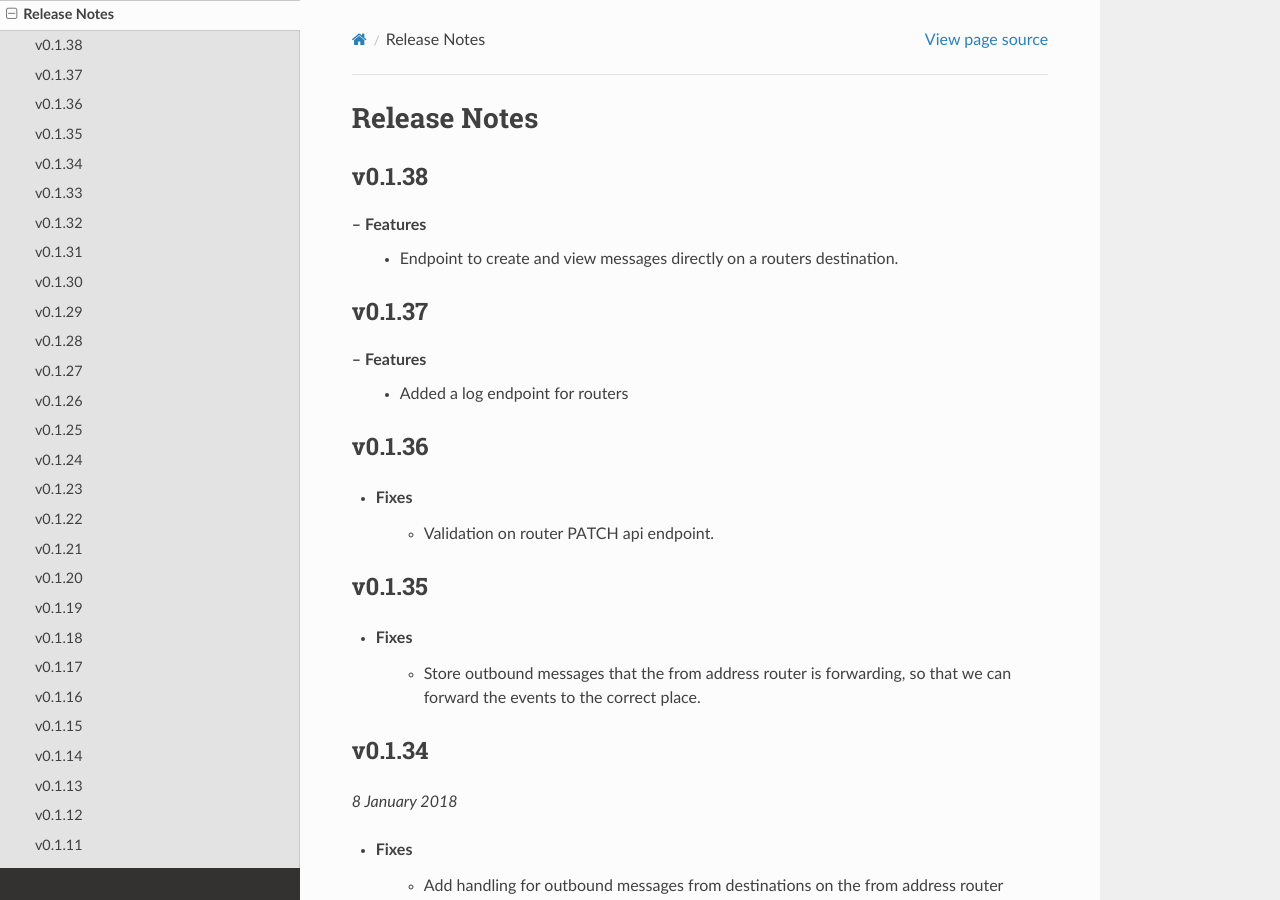
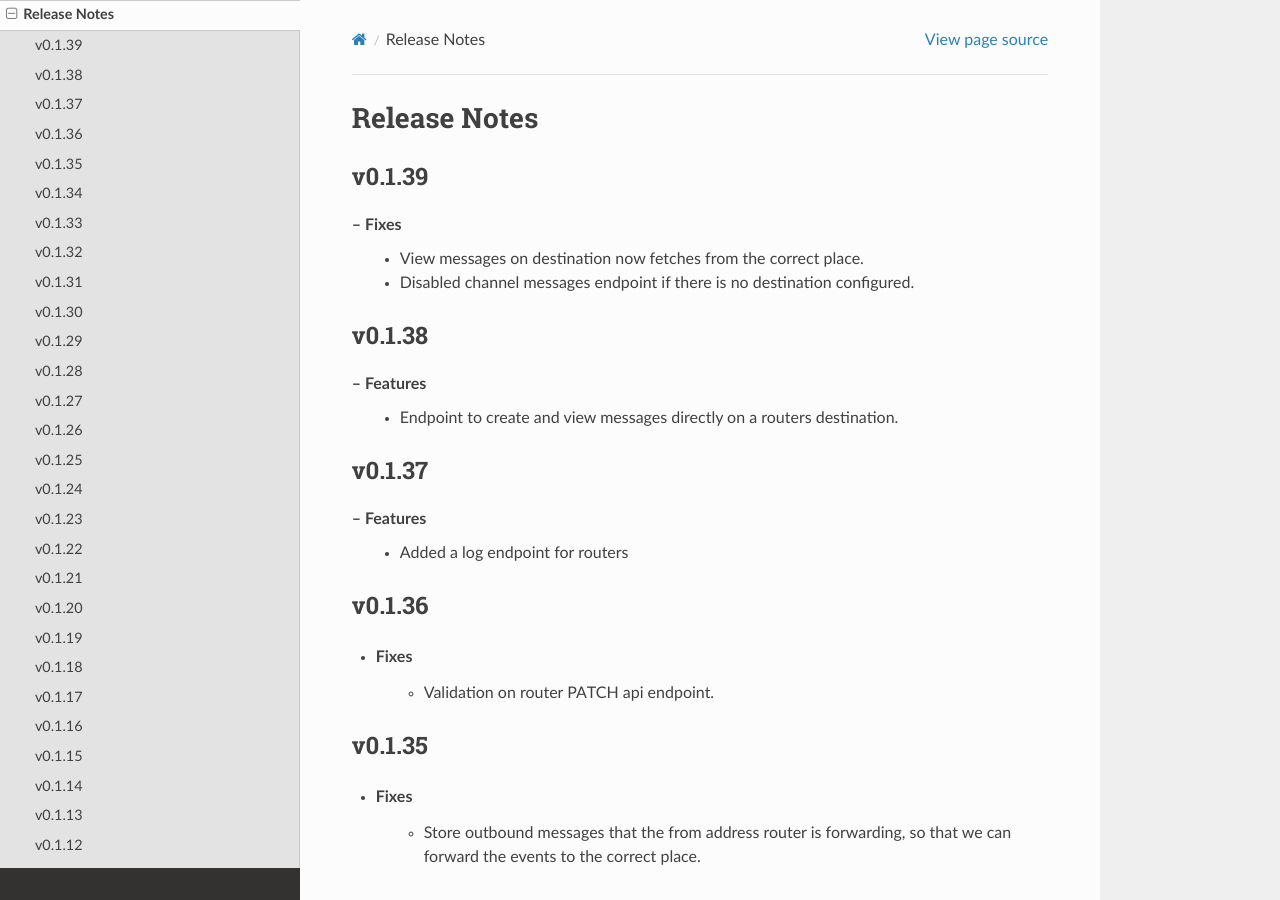
Before and after one commit to praekeltfoundation/junebug, a Sphinx documentation site: the page built from docs/release-notes.rst, in a window 1280 px wide and 900 px high. Built offline with Sphinx 7.4.7 and the Read the Docs theme 2.0.0, drawn with Linux system fonts in a browser that asks for light colours; pages that are not in the unit, such as notebooks, are missing from menus.

Commit message:
Release 0.1.39

```diff
--- a/docs/conf.py
+++ b/docs/conf.py
@@ -61,7 +61,7 @@ copyright = u'2015, Praekelt Foundation'
 # The short X.Y version.
 version = '0.1'
 # The full version, including alpha/beta/rc tags.
-release = '0.1.38'
+release = '0.1.39'
 
 # The language for content autogenerated by Sphinx. Refer to documentation
 # for a list of supported languages.
--- a/docs/release-notes.rst
+++ b/docs/release-notes.rst
@@ -2,6 +2,14 @@
 
 Release Notes
 =============
+
+v0.1.39
+-------
+.. Pull requests 165, 166, 167
+
+-- Fixes
+    - View messages on destination now fetches from the correct place.
+    - Disabled channel messages endpoint if there is no destination configured.
 
 v0.1.38
 -------
--- a/junebug/__init__.py
+++ b/junebug/__init__.py
@@ -29,4 +29,4 @@ if r is not None:
 from junebug.api import JunebugApi  # noqa
 
 __all__ = ['JunebugApi']
-__version__ = '0.1.38'
+__version__ = '0.1.39'
--- a/setup.py
+++ b/setup.py
@@ -8,7 +8,7 @@ def read_file(filename):
 
 setup(
     name='junebug',
-    version='0.1.38',
+    version='0.1.39',
     url='http://github.com/praekelt/junebug',
     license='BSD',
     description=(
```
